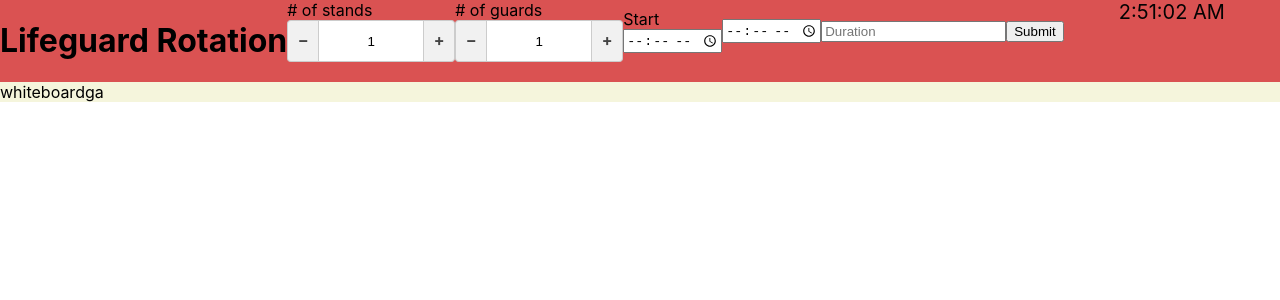
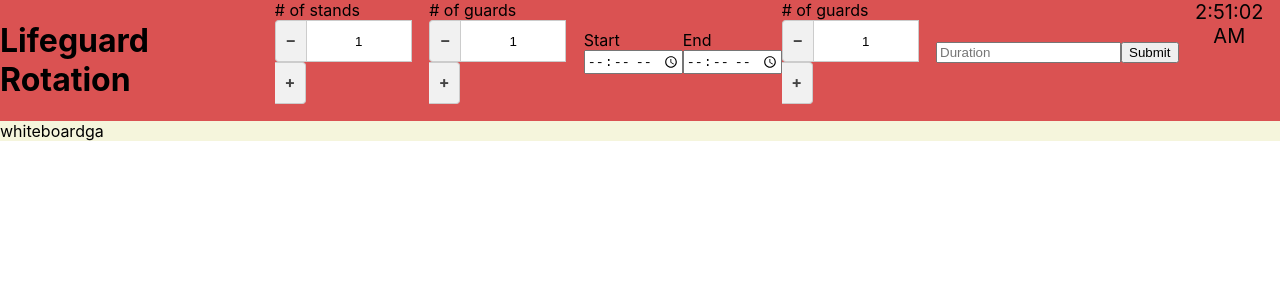
Before and after one commit to elin1923/My-Lifeguard-Rotation, a React (Create React App) app: page / in a window 1280 px wide. Shown: the top 300 px of the page. Built offline with nearby package versions, Linux system fonts and the light colour scheme.

Commit message:
new state, duration

```diff
--- a/src/Components/Header.jsx
+++ b/src/Components/Header.jsx
@@ -15,6 +15,7 @@ export default function Header() {
 
     let [stands, setStand] = useState(1);
     let [guards, setGuard] = useState(1);
+    let [duration, setDuration] = useState(1);
 
 
     // stand increment
@@ -70,8 +71,20 @@ export default function Header() {
                         </div>
                         <input type="time" id="appt" placeholder='start'></input>
                     </div>
-
-                    <input type="time" id="appt" placeholder='end'></input>
+                    <div>
+                        <div>
+                            End
+                        </div>
+                        <input type="time" id="appt" placeholder='end'></input>
+                    </div>
+                    <div>
+                        <div>
+                            # of guards
+                        </div>
+                        <span class="input-number-decrement" onClick={handleGuardDecrement}>–</span>
+                        <input class="input-number" type="text" value={guards} min="0" max="10"></input>
+                        <span class="input-number-increment" onClick={handleGuardIncrement}>+</span>
+                    </div>
                     <input type='number' placeholder='Duration'></input>
                     <input type='submit'></input>
                 </form>
```
